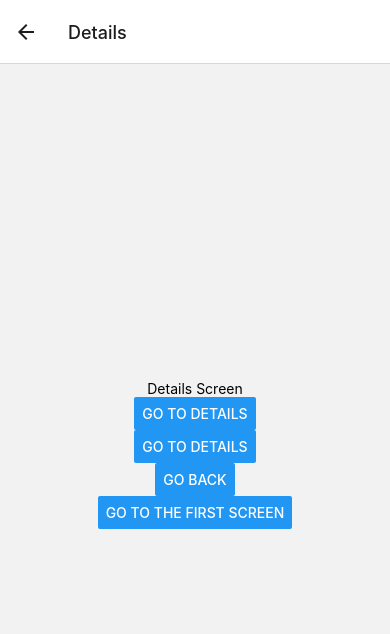
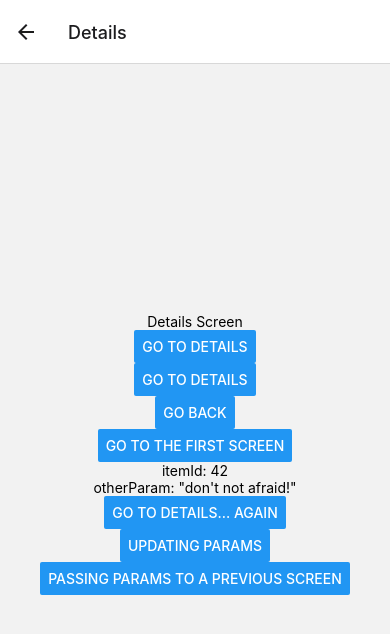
Before and after one commit to Carefree-happy/awesome-react-native, a React Native app: screen /Details in a window 390 px wide. Shown: the top 634 px of the page. Built offline with nearby package versions, Linux system fonts and the light colour scheme.

Commit message:
feat: Passing parameters to routes

```diff
--- a/Routes.tsx
+++ b/Routes.tsx
@@ -1,8 +1,10 @@
 import React from "react";
 import { NavigationContainer } from "@react-navigation/native"
 import { createNativeStackNavigator } from "@react-navigation/native-stack"
+import { createDrawerNavigator } from '@react-navigation/drawer'
 import HomeScreen from "./src/HomeScreen";
 import DetailsScreen from "./src/DetailsScreen";
+import DetailsParamScreen from "./src/DetailsParamScreen";
 
 const Stack = createNativeStackNavigator();
 
@@ -15,10 +17,11 @@ const Routes: React.FC<RoutesProps> = () => {
         <NavigationContainer>
             <Stack.Navigator initialRouteName='Home'>
                 <Stack.Screen name='Home' component={HomeScreen} options={{ title: 'Home' }}/>
-                <Stack.Screen name='Details' component={DetailsScreen} options={{ title: 'Details' }}/>
+                <Stack.Screen name='Details' component={DetailsScreen} options={{ title: 'Details' }} initialParams={{ itemId: 42, otherParam: 'don\'t not afraid!'}}/>
             </Stack.Navigator>
         </NavigationContainer>
     )
 }
 
+
 export default Routes;
--- a/package.json
+++ b/package.json
@@ -9,6 +9,7 @@
     "web": "expo start --web"
   },
   "dependencies": {
+    "@react-navigation/drawer": "^6.6.3",
     "@react-navigation/native": "^6.1.7",
     "@react-navigation/native-stack": "^6.9.13",
     "expo": "~48.0.18",
--- a/src/DetailsScreen.tsx
+++ b/src/DetailsScreen.tsx
@@ -2,9 +2,13 @@ import { Button, Text, View } from "react-native";
 
 interface DetailsScreenProps {
     navigation: any,
+    route: any,
 }
 
-function DetailsScreen({ navigation }: DetailsScreenProps) {
+function DetailsScreen({ navigation, route }: DetailsScreenProps) {
+    /* 2. Get the param */
+    const { itemId, otherParam } = route.params;
+
     return <View style={{flex: 1, justifyContent: 'center', alignItems: 'center'}}>
         <Text>Details Screen</Text>
 
@@ -19,6 +23,35 @@ function DetailsScreen({ navigation }: DetailsScreenProps) {
 
         {/* go to first screen */}
         <Button title='Go to the first screen' onPress={() => { navigation.popToTop() }}/>
+
+        <Text>itemId: {JSON.stringify(itemId)}</Text>
+        <Text>otherParam: {JSON.stringify(otherParam)}</Text>
+
+        {/* 3. go and get the param */}
+        <Button title='Go to Details... again'
+            onPress={() =>
+                navigation.push('Details', {
+                    itemId: Math.floor(Math.random() * 100),
+                })
+            }
+        />
+
+        {/* 4. updating params */}
+        <Button title='updating params' onPress={() => {
+            navigation.setParams({
+                itemId: 4444,
+                otherParam: 'updating params',
+            });
+        }}/>
+
+        {/* 5. Passing params to a previous screen */}
+        <Button title='passing params to a previous screen' onPress={() => {
+            navigation.navigate({
+                name: 'Home',
+                params: { post: '11111' },
+                merge: true,
+            });
+        }}/>
     </View>
 }
 
--- a/src/HomeScreen.tsx
+++ b/src/HomeScreen.tsx
@@ -1,12 +1,23 @@
 import { Button, Text, View } from "react-native"
 interface HomeScreenProps {
     navigation: any,
+    route: any,
 }
 
-const HomeScreen = ({ navigation }: HomeScreenProps) => {
+const HomeScreen = ({ navigation, route }: HomeScreenProps) => {
+    if (route.params?.post) {
+        console.log(route.params?.post)
+    }
+
+
     return <View style={{ flex: 1, justifyContent: 'center', alignItems: 'center'}}>
         <Text style={{color: '#000',}}>Home Screen</Text>
-        <Button title='Go to Details' onPress={() => navigation.navigate('Details')}/>
+        <Button title='Go to Details'
+            onPress={() =>
+                /* 1. Navigate to the Details route with params */
+                navigation.navigate('Details', { itemId: 86, otherParam: 'anything you want here', })
+            }
+        />
     </View>
 }
 
```
